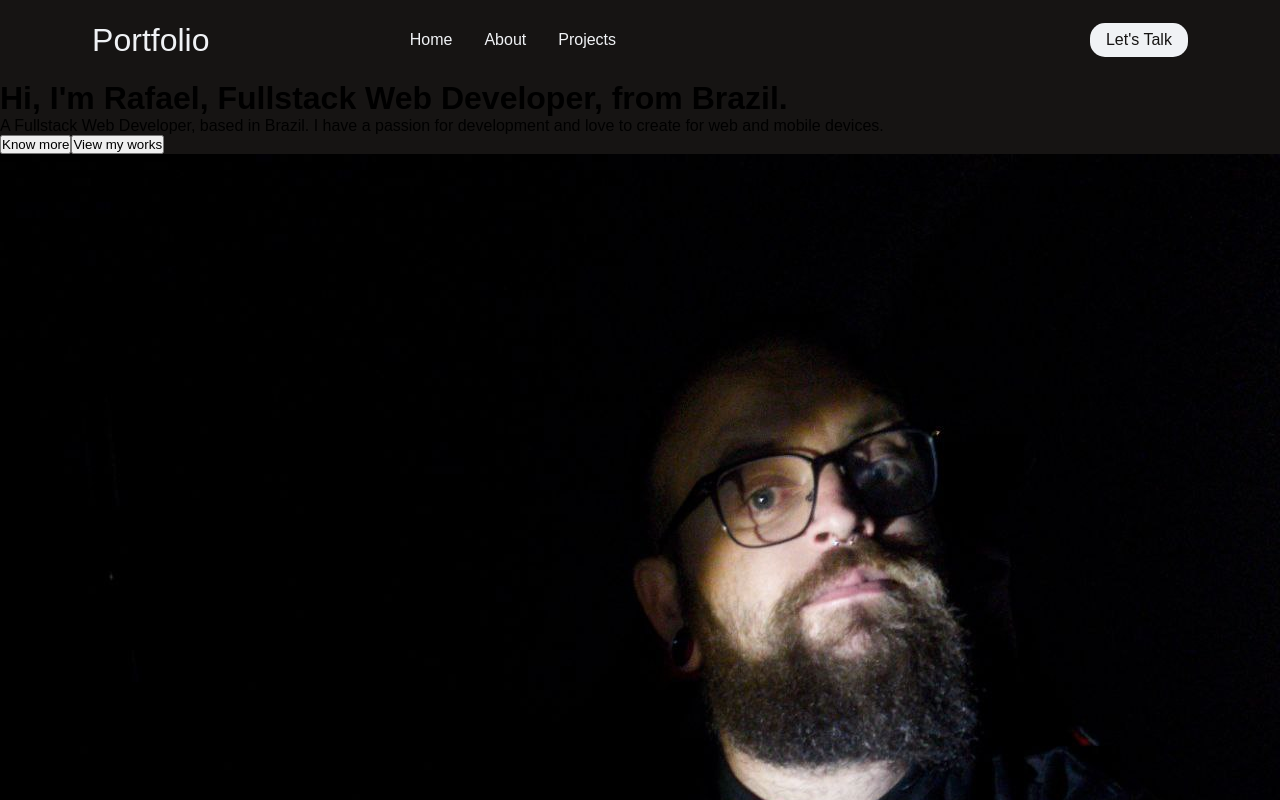
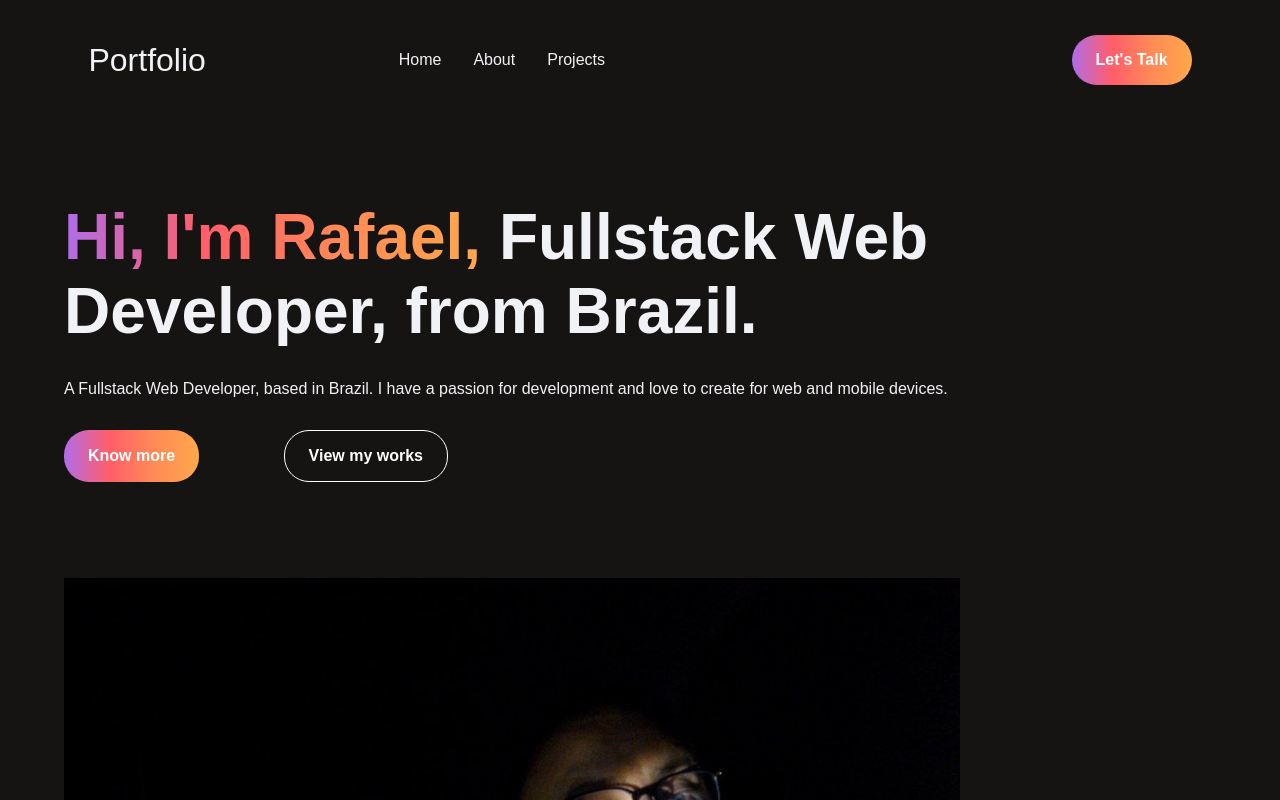
Before and after one commit to brandao-rafael/portifolio_ts, a Next.js app in the folder portifolio/: page / in a window 1280 px wide. Shown: the top 800 px of the page. Built offline with nearby package versions, Linux system fonts and the light colour scheme; a web font is replaced by a local one.

Commit message:
style: styled components for buttons

```diff
--- a/portifolio/src/styles/_base.sass
+++ b/portifolio/src/styles/_base.sass
@@ -17,12 +17,12 @@ header
     background-color: $bl-primary
     display: flex
     justify-content: space-around
-    height: 10vh
+    height: 15vh
+    position: fixed
+    top: 0
+    left: 0
     width: 100%
     h2
-        // background: linear-gradient(to right, #B16CEA, #FF5E69, #FF8A56, #FFA84B)
-        // -webkit-background-clip: text
-        // -webkit-text-fill-color: transparent
         color: $lt-primary
         font-size: 2rem
         font-weight: 500
@@ -41,19 +41,3 @@ header
             margin: 0 1rem
             &:hover
                 color: $lt-secondary
-    button
-        background-color: $lt-primary
-        border: none
-        border-radius: 15px
-        color: $bl-primary
-        font-size: 1rem
-        font-weight: 400
-        padding: 0.5rem 1rem
-        transition: all 0.3s ease-in-out
-        &:hover
-            background-color: $lt-secondary
-            color: $bl-secondary
-            transition: all 0.3s ease-in-out
-        &:active
-            background-color: $bl-primary
-            color: $lt-secondary
--- a/portifolio/src/styles/_components.sass
+++ b/portifolio/src/styles/_components.sass
@@ -0,0 +1,45 @@
+.btn
+    border: none
+    border-radius: 25px
+    cursor: pointer
+    font-size: 1rem
+    font-weight: 400
+    padding: 1rem 1.5rem
+    transition: all 0.3s ease-in-out
+    font-weight: 600
+    &:hover
+        transition: all 0.3s ease-in-out
+
+.btn-white
+    background-color: $lt-primary
+    color: $bl-primary
+    &:hover
+        background-color: $lt-secondary
+        color: $bl-secondary
+        &:active
+            background-color: $bl-primary
+            color: $lt-secondary
+
+.btn-black
+    background-color: $bl-primary
+    color: $lt-secondary
+    border: solid 1px white
+    &:hover
+        background-color: $lt-secondary
+        color: $bl-secondary
+        &:active
+            background-color: $bl-primary
+            color: $lt-secondary
+
+.btn-gradient
+    background: linear-gradient(to right, #B16CEA, #FF5E69, #FF8A56, #FFA84B)
+    color: white
+    &:hover
+        background: linear-gradient(to right, #B16CEA, #FF5E69, #FF8A56, #FFA84B)
+        -webkit-background-clip: text
+        -webkit-text-fill-color: transparent
+        transition: all 0.3s ease-in-ou
+        &:active
+            background: linear-gradient(to right, #B16CEA, #FF5E69, #FF8A56, #FFA84B)
+            -webkit-background-clip: text
+            -webkit-text-fill-color: transparent
--- a/portifolio/src/styles/_layout.sass
+++ b/portifolio/src/styles/_layout.sass
@@ -0,0 +1,29 @@
+.cover-letter-container
+    .cover-title
+        color: $lt-primary
+        font-weight: 500
+        margin: 25vh 0 0 4rem
+        width: 80%
+        h1
+            font-size: 4rem
+            font-weight: 600
+            margin: 1rem 0
+            span
+                background: linear-gradient(to right, #B16CEA, #FF5E69, #FF8A56, #FFA84B)
+                -webkit-background-clip: text
+                -webkit-text-fill-color: transparent
+
+        p
+            font-size: 1rem
+            font-weight: 400
+            margin: 2rem 0
+
+    .cover-buttons
+        display: flex
+        justify-content: space-between
+        margin: 1rem 4rem
+        width: 30%
+
+    img
+        margin: 10vh 4rem
+        width: 70%
```
